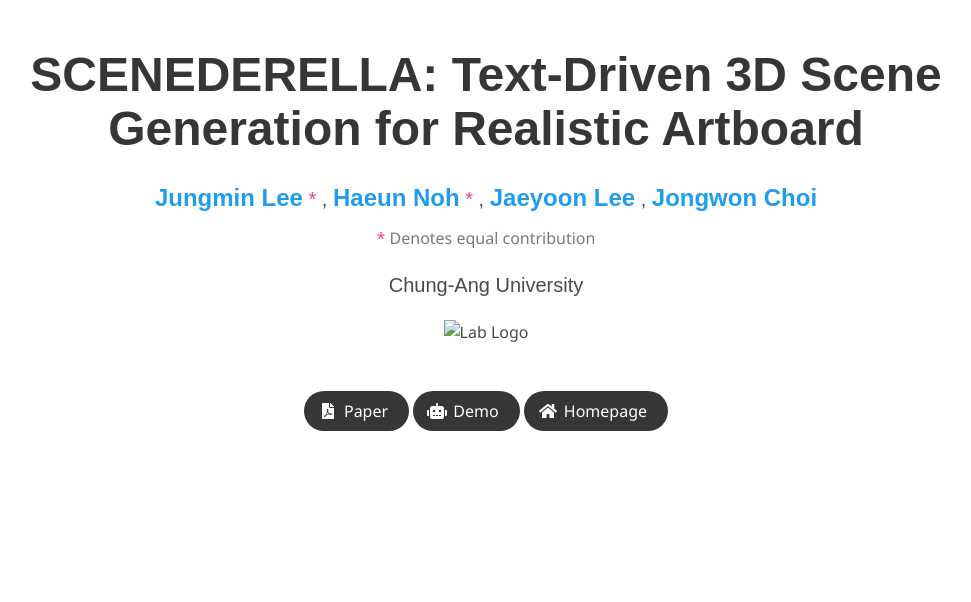
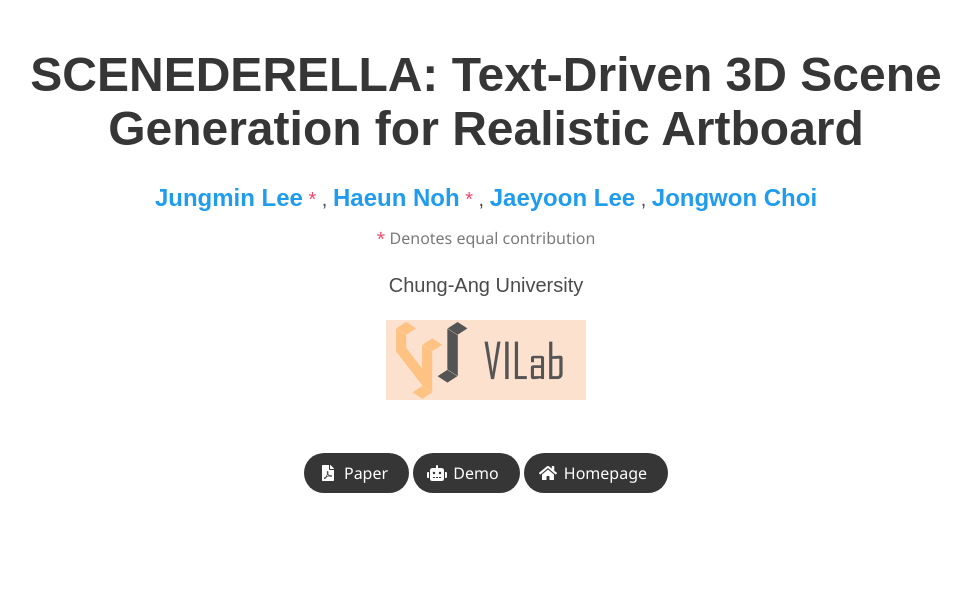
Before and after one commit to juuyeoe/NBA3D, a Jekyll site: the page built from index.md, in a window 1280 px wide. Shown: the top 602 px of the page, without its empty margins (154-1125 px from the left). Built offline with Jekyll 4.4.1, drawn with Linux system fonts in a browser that asks for light colours; some web fonts are replaced; grey boxes are pictures that could not be loaded.

Commit message:
Update project_page.html

```diff
--- a/_layouts/project_page.html
+++ b/_layouts/project_page.html
@@ -79,7 +79,7 @@
             <span class="author-block">Chung-Ang University</span>
           </div>
           <div class="lab-logo" style="text-align: center; margin-bottom: 30px;">
-            <img src="./static/image/logo.png" alt="Lab Logo" style="max-width: 200px; height: auto;">
+            <img src="./static/images/logo.png" alt="Lab Logo" style="max-width: 200px; height: auto;">
           </div>
           {% endif %}
           <div class="column has-text-centered">
```
